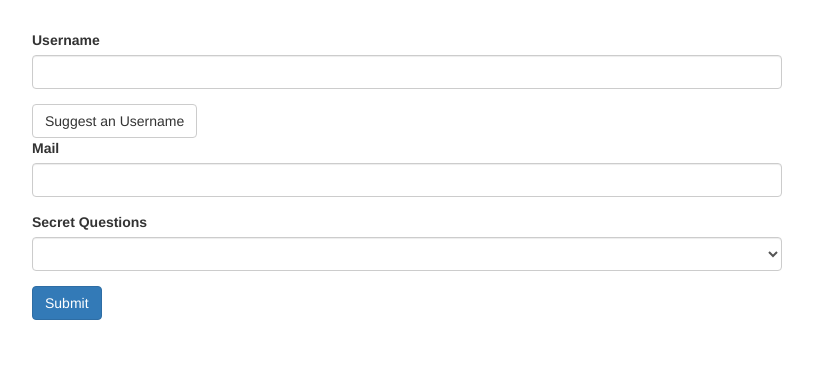
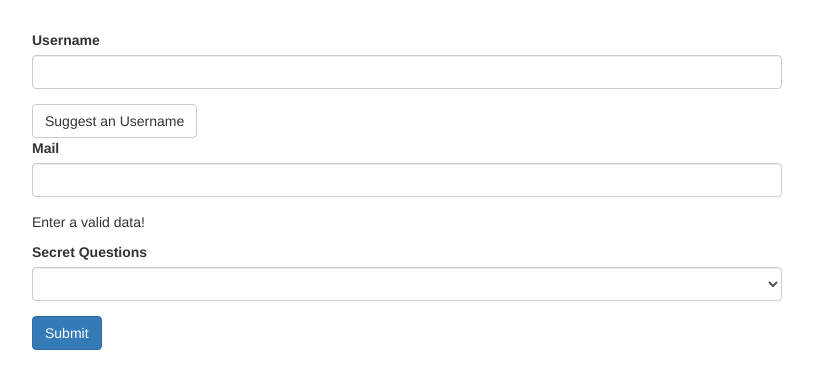
Before and after one commit to NovaBG03/forms-template-driven, an Angular app: page / in a window 1280 px wide. Shown: the top 388 px of the page, without its empty margins (233-1046 px from the left). Built offline with nearby package versions, Linux system fonts and the light colour scheme.

Commit message:
using the form state

```diff
--- a/src/app/app.component.css
+++ b/src/app/app.component.css
@@ -1,3 +1,7 @@
 .container {
   margin-top: 30px;
 }
+
+input.ng-invalid.ng-touched {
+  border: 1px solid red;
+}
--- a/src/app/app.component.html
+++ b/src/app/app.component.html
@@ -25,6 +25,7 @@
               required
               email="">
           </div>
+          <p *ngIf="true">Enter a valid data!</p>
         </div>
         <div class="form-group">
           <label for="secret">Secret Questions</label>
```
